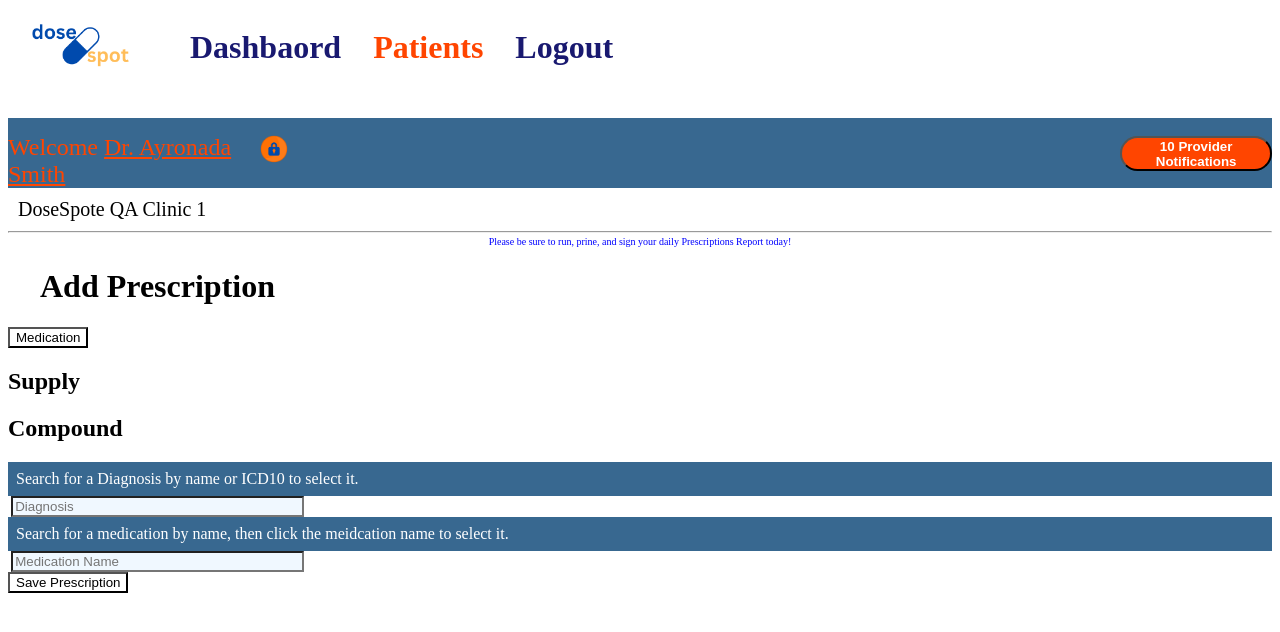
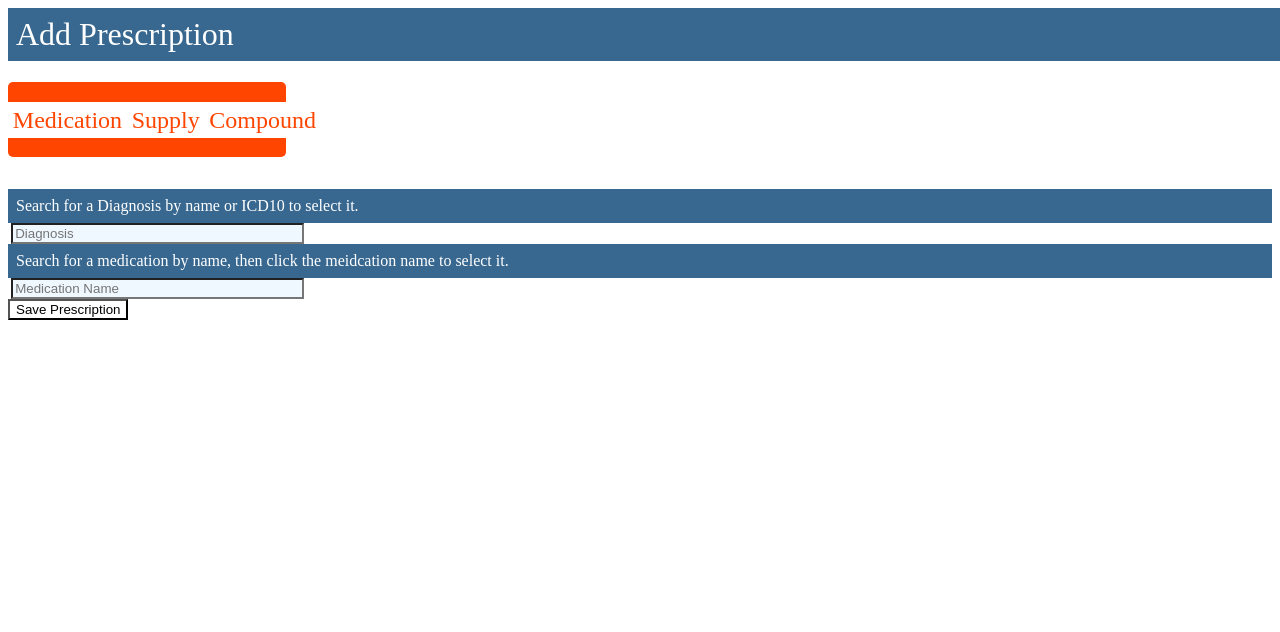
Before and after one commit to NadaSmith/ePrescription, a React (Create React App) app: page /addprescriptionpage in a window 1280 px wide. Shown: the top 632 px of the page. Built offline with nearby package versions, Linux system fonts and the light colour scheme.

Commit message:
Building out the UI for the AddPrescriptionPage

```diff
--- /dev/null
+++ b/src/components/AddPrescriptionOptions.css
@@ -0,0 +1,24 @@
+.option-bar {
+    display: flex;
+    flex-direction: row;
+    justify-content: space-around;
+    background-color: orangered;
+    margin-top: auto;
+    width: 22%;
+    height: 75px;
+    margin-bottom: 2rem;
+    border-radius: 5px;
+}
+
+h2:first-child {
+    background-color: orangered;
+    border: none;
+    color: white;
+}
+
+.option-bar h2 {
+    background-color: white;
+    padding: 0.3rem;
+    color: orangered;
+    font-weight: lighter;
+}
--- /dev/null
+++ b/src/components/AddPrescriptionOptions.js
@@ -0,0 +1,15 @@
+import React from "react";
+import "./AddPrescriptionOptions.css"
+
+function AddPrescriptionOptions() {
+    return (
+        <div className="option-bar">
+            <h2 className="clicked-button">Medication</h2>
+            <h2>Supply</h2>
+            <h2>Compound</h2>
+        </div>
+    );
+}
+
+
+export default AddPrescriptionOptions;
--- a/src/components/OfficeName.js
+++ b/src/components/OfficeName.js
@@ -7,6 +7,7 @@ function OfficeName() {
             <h1>DoseSpote QA Clinic 1</h1>
             <hr></hr>
             <p>Please be sure to run, prine, and sign your daily Prescriptions Report today!</p>
+            <hr></hr>
         </div>
     );
 }
--- a/src/pages/AddPrescriptionPage.css
+++ b/src/pages/AddPrescriptionPage.css
@@ -0,0 +1,9 @@
+.add-prescription-page h1 {
+    color: white;
+    background-color: #386890;
+    width: 100%;
+    margin-top: auto;
+    margin-left: auto;
+    font-weight: lighter;
+    padding: 0.5rem;
+}
--- a/src/pages/AddPrescriptionPage.js
+++ b/src/pages/AddPrescriptionPage.js
@@ -1,7 +1,6 @@
 import React, { useState } from "react";
-import Header from "../components/Header";
-import NameBanner from "../components/NameBanner";
-import OfficeName from "../components/OfficeName";
+import AddPrescriptionOptions from "../components/AddPrescriptionOptions";
+import "./AddPrescriptionPage.css";
 
 const AddPrescriptionPage = () => {
     //sample state to hold patient's med info
@@ -34,21 +33,10 @@ const AddPrescriptionPage = () => {
     }
 
     return (
-        <div>
-            <Header />
-
-            <NameBanner />
-
-            <OfficeName />
-
-
+        <div className="add-prescription-page">
             <h1 className="first-bar">Add Prescription</h1>
 
-            <div className="second-bar">
-                <button className="clicked-button">Medication</button>
-                <h2>Supply</h2>
-                <h2>Compound</h2>
-            </div>
+            <AddPrescriptionOptions />
 
             <form onSubmit={handleSubmit}>
                 <div className="third-bar">
```
